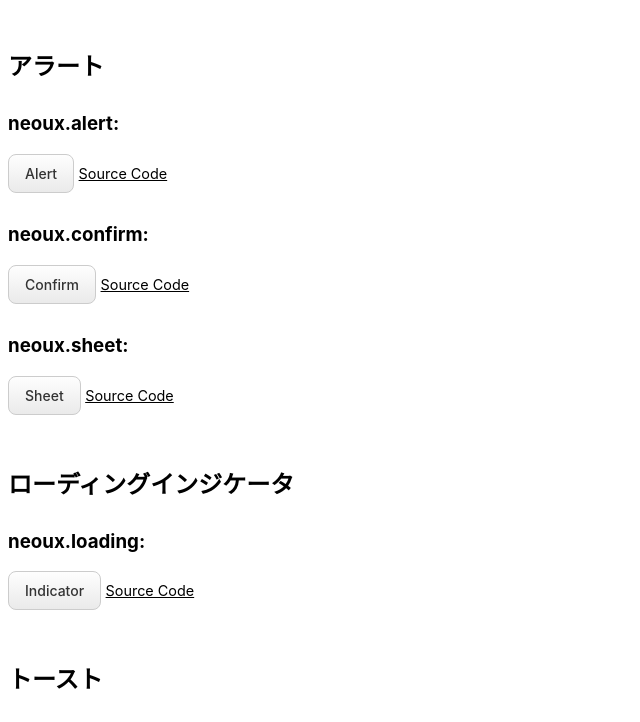
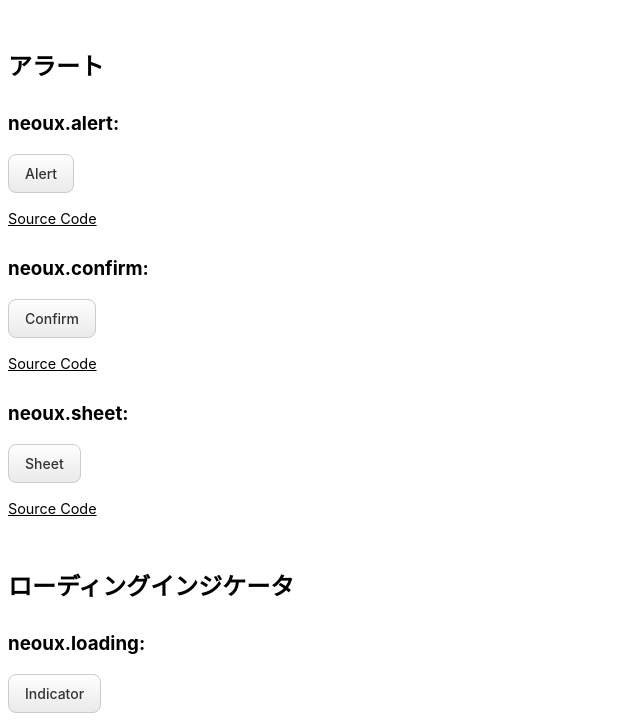
Before and after one commit to aragig/nu-js, a website: page index.html in a window 1280 px wide. Shown: the part 63-785 px from the top of the page, without its empty margins (0-640 px from the left). Drawn offline with Linux system fonts and the light colour scheme.

Commit message:
ソースコード表示ボタンのデザイン修正

```diff
--- a/css/neoux.scss
+++ b/css/neoux.scss
@@ -107,7 +107,9 @@ body {
     padding: 0;
     font-family: inherit;
     font-size: 0.9rem;
+    margin-top: 1.2em;
     margin-bottom: 0.5em;
+    width: fit-content;
 }
 .nuCodeBlock {
     &.collapsed {
--- a/index.html
+++ b/index.html
@@ -67,20 +67,21 @@ document.getElementById("nuLoading").addEventListener("click", () => {
 
     <h2 class="mt50">トースト</h2>
     <h3 class="mt30">neoux.toast: </h3>
+    <button id="nuToast" class="nuButton" type="button">Toast</button>
     <pre class="nuCodeBlock" data-exec>
 document.getElementById("nuToast").addEventListener("click", () => {
     neoux.toast.show("保存が完了しました！");
 });
 </pre>
-    <button id="nuToast" class="nuButton" type="button">Toast</button>
+
     <h3 class="mt30">neoux.toast: </h3>
+    <button id="nuToastDelay" class="nuButton" type="button">Toast with delay</button>
     <pre class="nuCodeBlock" data-exec>
 document.getElementById("nuToastDelay").addEventListener("click", () => {
     neoux.toast.show("エラーが発生しましたエラーが発生しましたエラーが発生しましたエラーが発生しました", 5000); // 5秒表示
 });
 </pre>
 
-    <button id="nuToastDelay" class="nuButton" type="button">Toast with delay</button>
 
     <h2 class="mt50">ドロップダウンメニュー</h2>
     <div style="display:flex; justify-content:space-between;">
@@ -144,8 +145,8 @@ document.getElementById("nuToastDelay").addEventListener("click", () => {
             const isVisible = localStorage.getItem(storageKey) === 'true';
 
             // トグルボタンを作成して挿入
-            const toggleBtn = document.createElement('button');
-            toggleBtn.type = 'button';
+            const toggleBtn = document.createElement('div');
+            // toggleBtn.type = 'button';
             toggleBtn.id = `nuCodeToggle${index}`;
             toggleBtn.className = 'nuCodeToggle';
             toggleBtn.textContent = isVisible ? 'Close' : 'Source Code';
```
Also changed, not shown: css/neoux.css, 1 other file.
